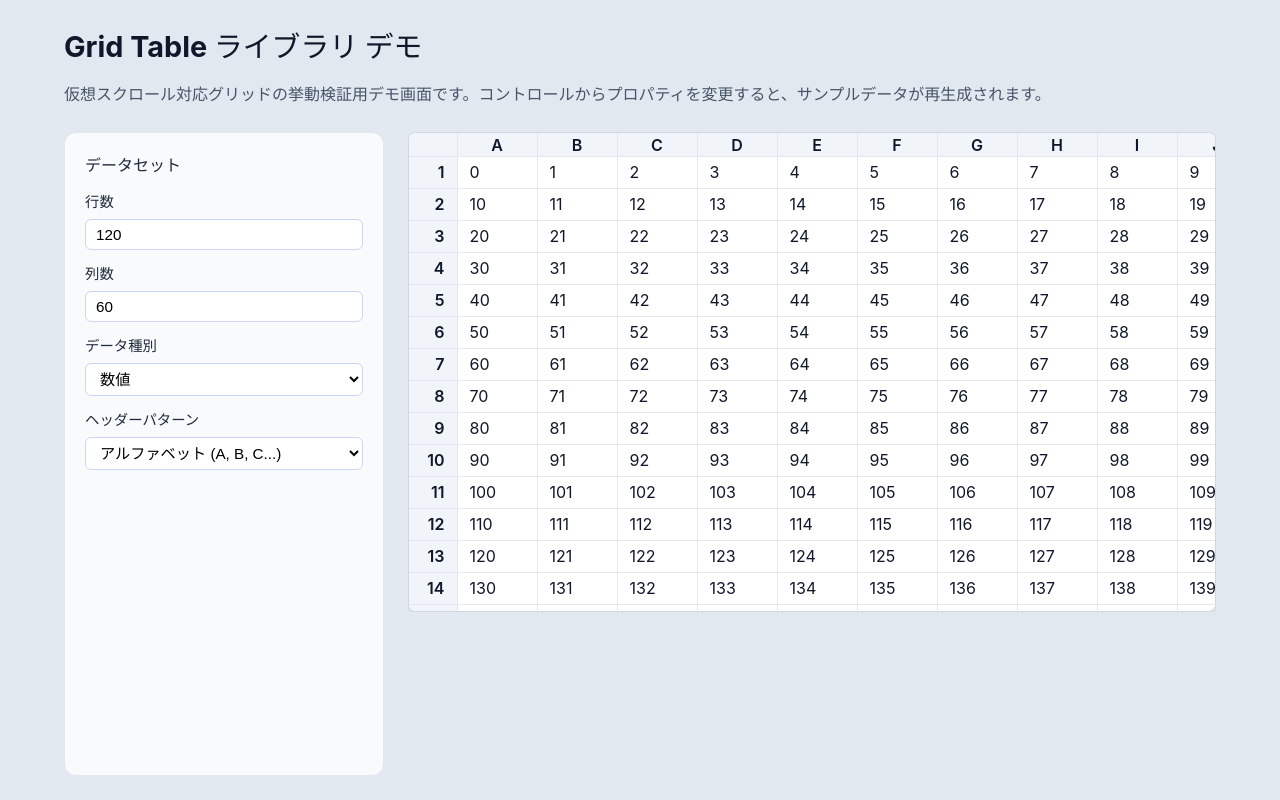
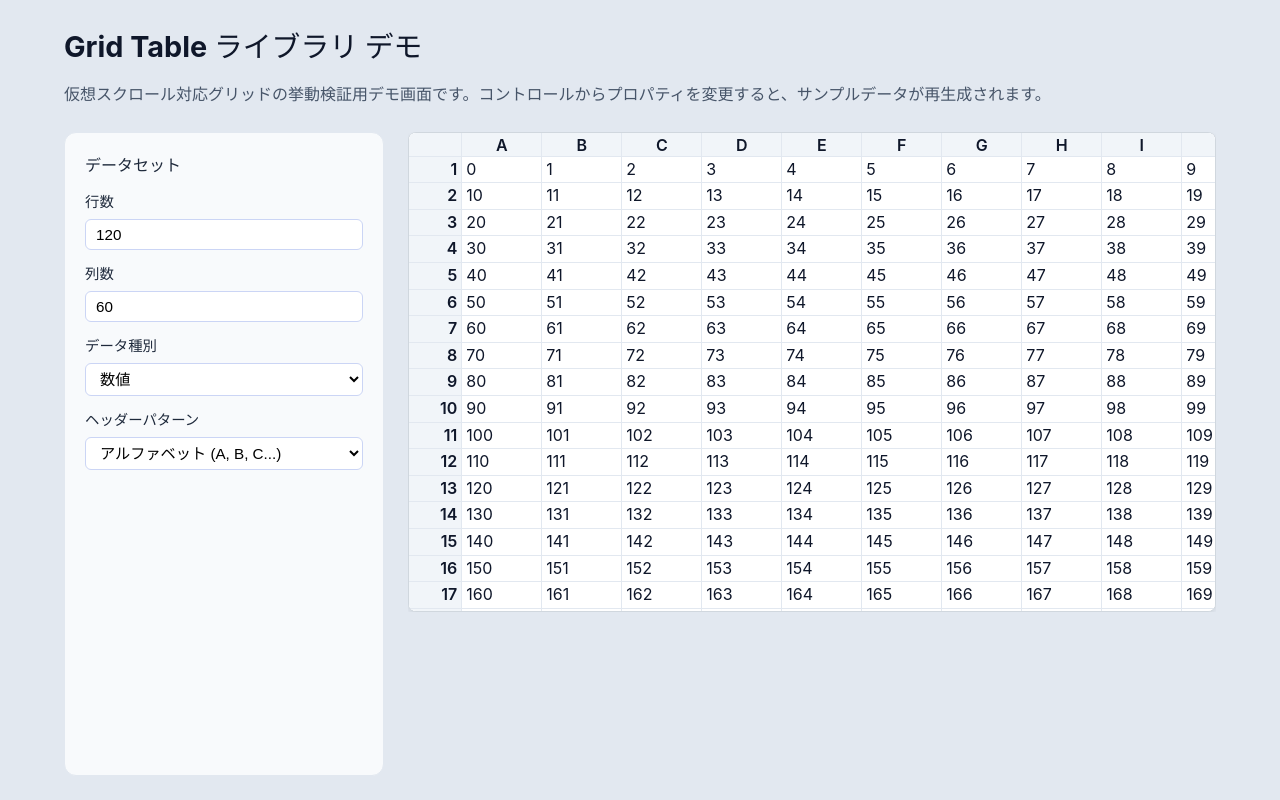
Before and after one commit to plusone-masaki/grid-table, a React app: page / in a window 1280 px wide. Built offline with nearby package versions, Linux system fonts and the light colour scheme; the HTML template or start-up script is replaced by a standard one.

Commit message:
- レイアウト調整

```diff
--- a/src/components/GridTable.css
+++ b/src/components/GridTable.css
@@ -76,7 +76,7 @@
 .grid-table__table td {
   border-bottom: 1px solid #e2e8f0;
   border-right: 1px solid #e2e8f0;
-  padding: 0 12px;
+  padding: 0 4px;
   white-space: nowrap;
 }
 
--- a/src/components/GridTable.tsx
+++ b/src/components/GridTable.tsx
@@ -20,7 +20,7 @@ const DEFAULT_OVERSCAN: OverscanConfig = {
   columns: 2,
 }
 
-const ROW_INDEX_CHAR_WIDTH = 8
+const ROW_INDEX_CHAR_WIDTH = 9.6
 const ROW_INDEX_PADDING = 24
 const MIN_ROW_INDEX_WIDTH = 48
 const HEADER_HEIGHT = 24
--- a/src/hooks/useRowMetrics.ts
+++ b/src/hooks/useRowMetrics.ts
@@ -2,8 +2,8 @@ import { useMemo } from 'react'
 import type { ComputedRowMetrics, GridDataset } from '../types/grid'
 
 const DEFAULT_SAMPLE_SIZE = 50
-const BASE_ROW_HEIGHT = 32
-const MIN_ROW_HEIGHT = 24
+const BASE_ROW_HEIGHT = 22
+const MIN_ROW_HEIGHT = 22
 const MAX_ROW_HEIGHT = 80
 const CHAR_PER_LINE = 30
 const EXTRA_LINE_HEIGHT = 12
```
